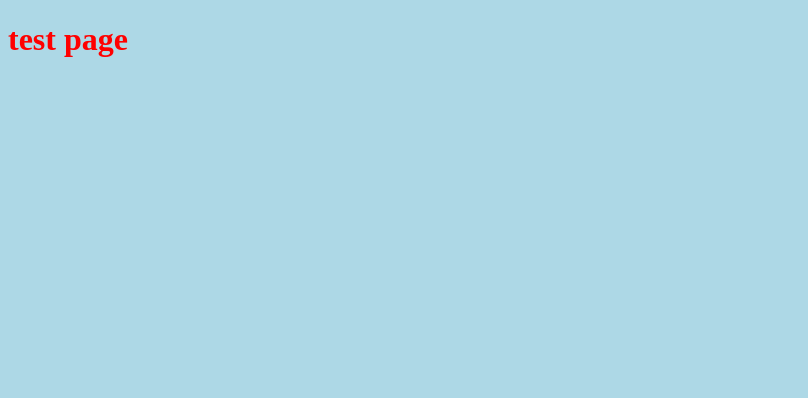
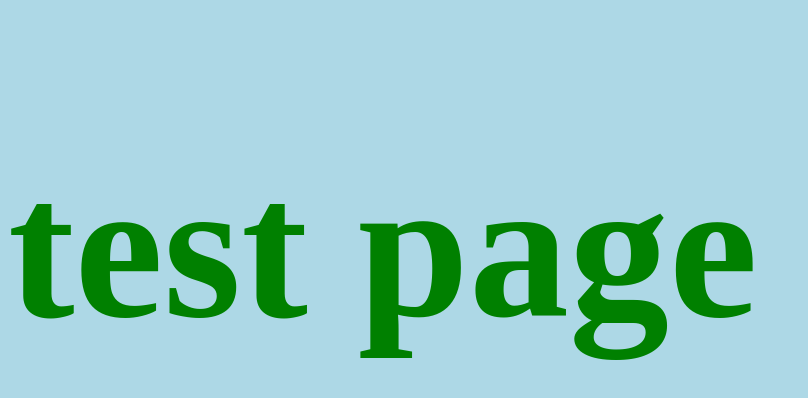
Before and after one commit to CecilieMari/bootstrap002, a website: page index.html in a window 1280 px wide. Shown: the whole page, without its empty margins (0-808 px from the left). Drawn offline with nearby package versions, Linux system fonts and the light colour scheme; files that its build step writes are made by us from their sources.

Commit message:
test om funker med bootstrap

```diff
--- a/index.html
+++ b/index.html
@@ -3,7 +3,7 @@
 <head>
     <meta charset="UTF-8">
     <meta name="viewport" content="width=device-width, initial-scale=1.0">
-    <link rel="stylesheet" href="style.css">
+    <link rel="stylesheet" href="/dist/css/style.css">
     <title>Document</title>
 </head>
 <body>
--- a/style.css
+++ b/src/scss/style.scss
@@ -1,5 +1,8 @@
+
+
 h1 {
-    color: red;
+    color: green;
+    font-size: 200px;
 }
 
 body {
```
Also changed, not shown: package.json (added, +21 -0 lines), 2 other files.
